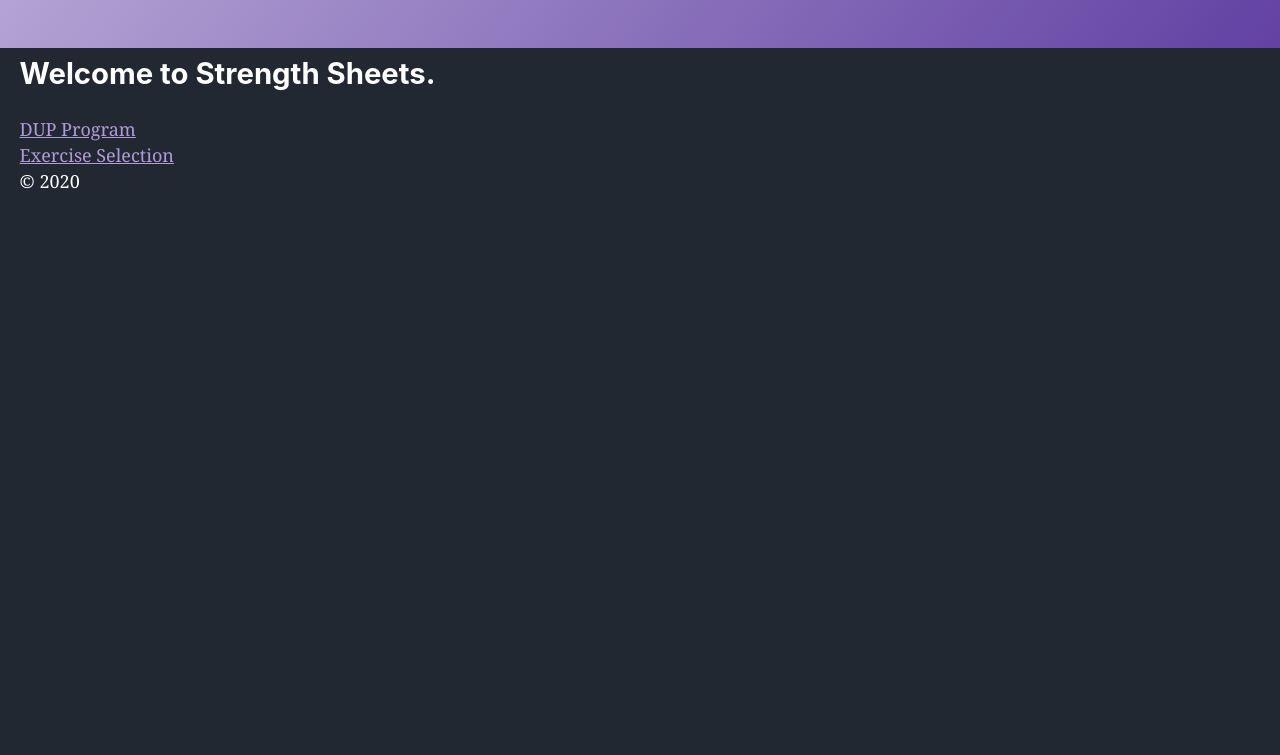
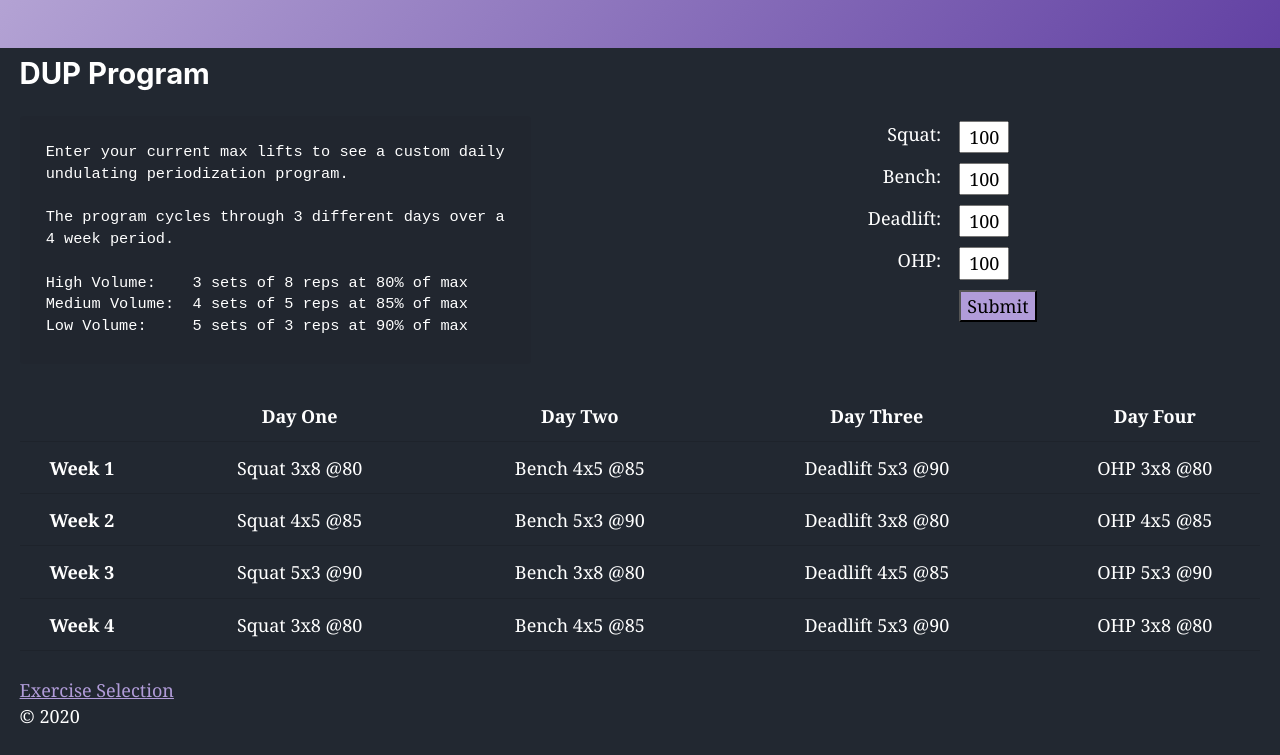
Before and after one commit to regulated/Strength-Sheets, a Gatsby site: page / in a window 1280 px wide. Shown: the part 75-830 px from the top of the page. Before the commit the page ends 800 px from the top, so only its background shows below. Built offline with nearby package versions, Linux system fonts and the light colour scheme; Gatsby itself is replaced by a stand-in of ours.

Commit message:
removed the index page and made the calander view the home page

```diff
--- a/src/pages/exercises.js
+++ b/src/pages/exercises.js
@@ -14,9 +14,9 @@ const Excercises = () => (
     <TierList/>
 
 
-    <Link style={{color: `#B19CD9`}} to="/calendar-view">DUP Program</Link>
+    <Link style={{color: `#B19CD9`}} to="/">DUP Program</Link>
     <br></br>
-    <Link style={{color: `#B19CD9`}} to="/">Home</Link>
+    {/*<Link style={{color: `#B19CD9`}} to="/">Home</Link>*/}
   </Layout>
 )
 
--- a/src/pages/index.js
+++ b/src/pages/index.js
@@ -3,11 +3,22 @@ import { Link } from "gatsby"
 
 import Layout from "../components/layout"
 import SEO from "../components/seo"
+import DUPprogram from "../components/dup-program"
 
 const IndexPage = () => (
   <Layout>
     <SEO title="Home" />
-      <h2 style={{ paddingTop: `10px`}}>Welcome to Strength Sheets.</h2>
+
+      <h2 style={{paddingTop: `10px`}}>DUP Program</h2>
+
+      <DUPprogram/>
+
+      <Link style={{color: `#B19CD9`}} to="/exercises">Exercise Selection</Link>
+      <br></br>
+      {/*<Link style={{color: `#B19CD9`}} to="/">Home</Link>*/}
+
+
+      {/*<h2 style={{ paddingTop: `10px`}}>Welcome to Strength Sheets.</h2>
       <div style={{ maxWidth: `300px`, marginBottom: `1.45rem` }}>
       </div>
       <div style={{position: `relative`, bottom: 0, left: 0}}>
@@ -15,7 +26,7 @@ const IndexPage = () => (
       <br></br>
       <Link style={{color: `#B19CD9`}} to="/exercises">Exercise Selection</Link>
       </div>
-      {/*<br></br>
+      <br></br>
       <Link style={{color: `#B19CD9`}} to="/old-form">Go to Old Form</Link>
       */}
   </Layout>
```
